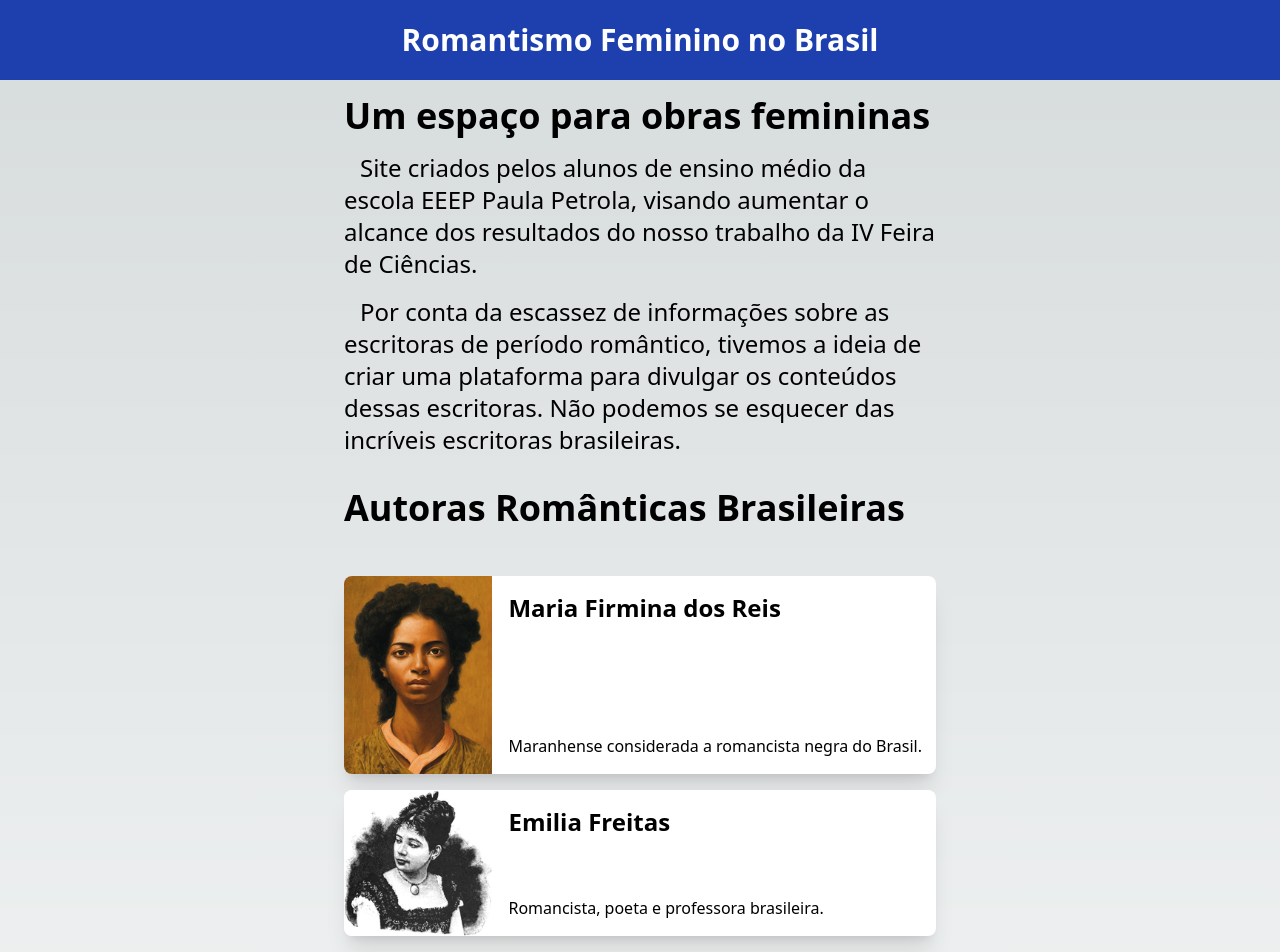
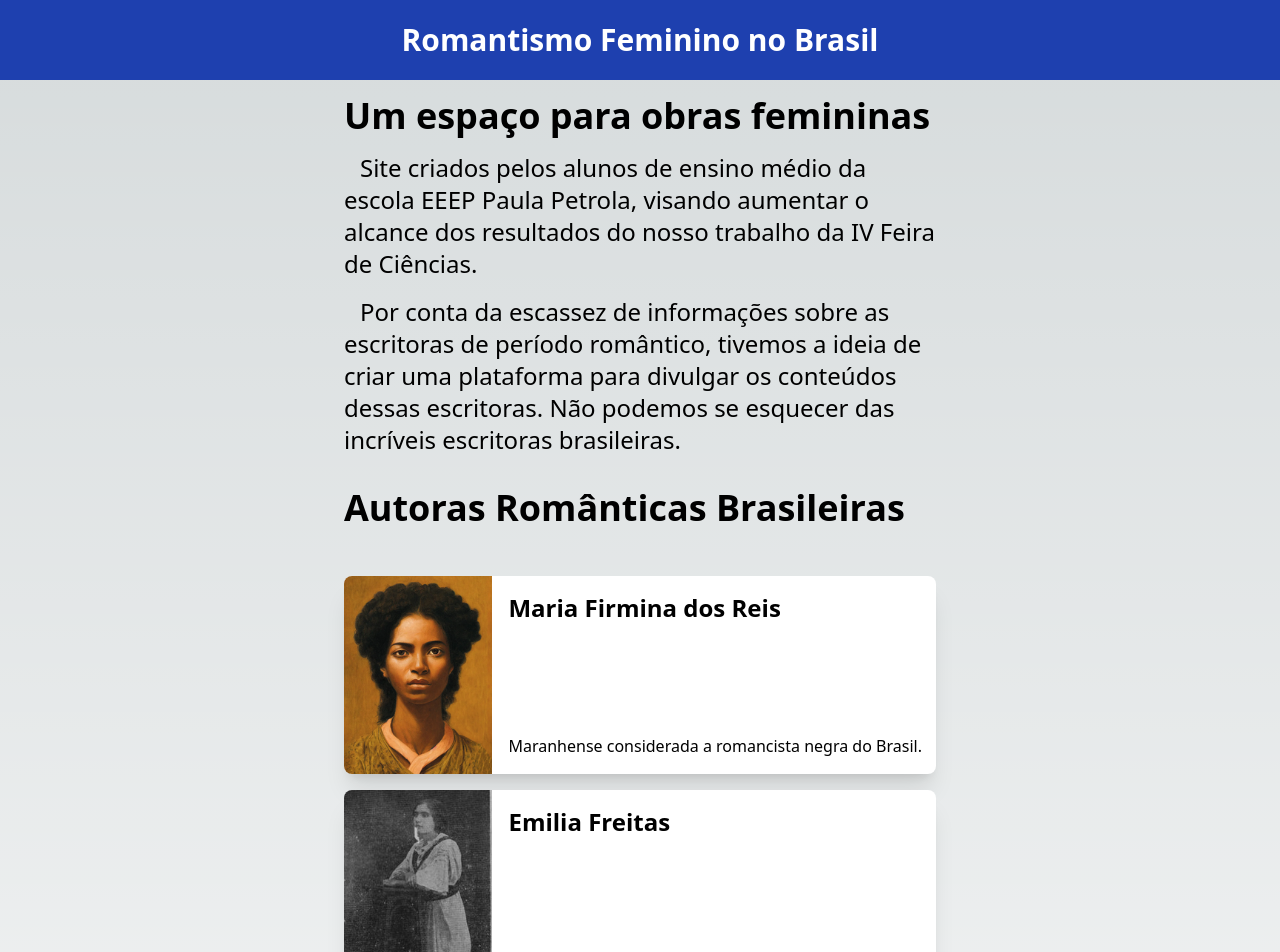
Before and after one commit to Matusal3m/autoras-romanticas, a Next.js app: page / in a window 1280 px wide. Shown: the top 952 px of the page. Built offline with nearby package versions, Linux system fonts and the light colour scheme.

Commit message:
:adhesive_bandage: new image

```diff
--- a/authors.ts
+++ b/authors.ts
@@ -90,7 +90,7 @@ const mariaFirmina: Author = {
 
 const emiliaFreitas: Author = {
   name: "Emilia Freitas",
-  imageUrl: "/emilia-freitas.png",
+  imageUrl: "/emilia-freitas.jpg",
   description:
     "Emília Freitas nasceu em 11 de janeiro de 1855, em Vila União, distrito de Aracati, no Ceará. Crescendo em um ambiente letrado, a filha do tenente-coronel Antônio José de Freitas — um abolicionista, liberal e republicano — e de Maria de Jesus — muito cuidadosa com os filhos e escravos, ensinado muitos destes a ler e escrever — teve influências que se tornariam perceptíveis em sua produção intelectual nos anos seguintes.",
   authorHref: "./emilia-freitas",
@@ -108,7 +108,7 @@ const emiliaFreitas: Author = {
       ],
     },
     {
-      title: "A Rainha do Ignoo - Tradução",
+      title: "A Rainha do Ignoto - Tradução",
       content: [
         "Você ao menos se lembra dos nossos transportes ardentes, quando eu te disse: te amo... ",
         "eu tinha quinze anos então.",
--- a/src/app/emilia-freitas/page.tsx
+++ b/src/app/emilia-freitas/page.tsx
@@ -3,9 +3,9 @@ import Image from "next/image";
 const EmiliaFreitasPage = () => {
   return (
     <main className="main">
-      <figure className="image-container w-[200px] h-[197px]">
+      <figure className="image-container w-[200px] h-[266px]">
         <Image
-          src={"/emilia-freitas.png"}
+          src={"/emilia-freitas.jpg"}
           alt="Emilia Freitas"
           fill
           className="image"
```
Also changed, not shown: public/emilia-freitas.jpg (added), public/emilia-freitas.png (deleted).
